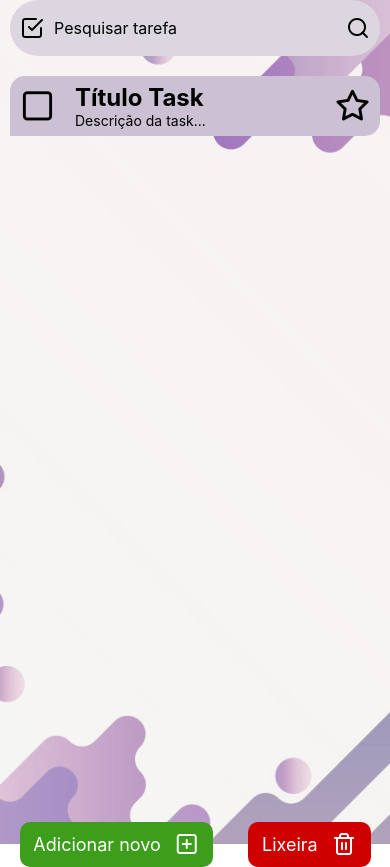
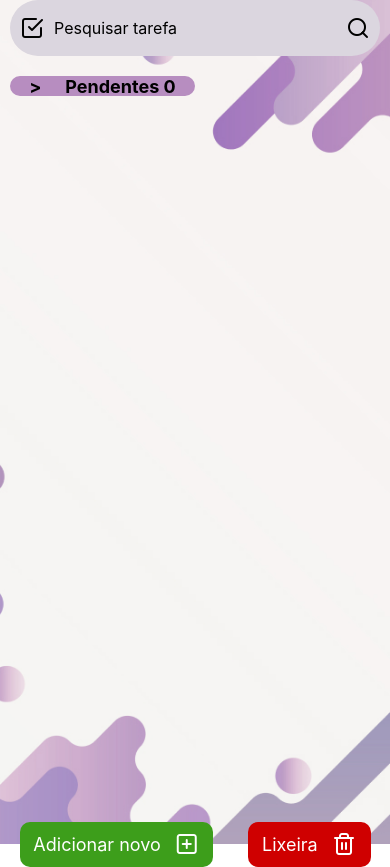
Before and after one commit to JoabeAndrade/To-Do, a React Native app: screen /Home in a window 390 px wide. Built offline with nearby package versions, Linux system fonts and the light colour scheme.

Commit message:
Componente (Pendente) finalizado

```diff
--- a/src/components/FooterButton/index.tsx
+++ b/src/components/FooterButton/index.tsx
@@ -11,7 +11,11 @@ import {
 import { Modal, View, Animated, Easing } from "react-native";
 import { AddTask } from "../modal/addTask";
 
-export function FooterButton() {
+interface FooterButtonProps {
+  onAddTask: (task: { title: string; description: string }) => void;
+}
+
+export function FooterButton({ onAddTask }: FooterButtonProps) {
   const [modalVisible, setModalVisible] = useState(false);
   const animation = useRef(new Animated.Value(0)).current;
 
@@ -64,7 +68,7 @@ export function FooterButton() {
             alignItems: "center",
           }}
         >
-          <AddTask closeModal={closeModal} />
+          <AddTask closeModal={closeModal} onAddTask={onAddTask} />
         </View>
       </Modal>
     </ContainerFooter>
--- a/src/components/Task/index.tsx
+++ b/src/components/Task/index.tsx
@@ -8,7 +8,12 @@ import {
 } from "./styles";
 import Feather from "@expo/vector-icons/Feather";
 
-export function Task() {
+interface TaskProps {
+  title: string;
+  description: string;
+}
+
+export function Task({ title, description }: TaskProps) {
   return (
     <ContainerTask>
       <Check>
@@ -16,8 +21,8 @@ export function Task() {
           <Feather name="square" size={35} color="black" />
         </TouchableOpacity>
         <TaskButtonStatus>
-          <TaskTitle>Título Task</TaskTitle>
-          <Text>Descrição da task...</Text>
+          <TaskTitle>{title}</TaskTitle>
+          <Text>{description}</Text>
         </TaskButtonStatus>
       </Check>
       <Favorite>
--- a/src/components/modal/addTask/index.tsx
+++ b/src/components/modal/addTask/index.tsx
@@ -1,4 +1,5 @@
 import { TextInput, Text, TouchableOpacity } from "react-native";
+import { useState } from "react";
 import {
   TitleCardAdd,
   TopCardAdd,
@@ -13,9 +14,18 @@ import { Feather } from "@expo/vector-icons";
 
 interface AddTaskProps {
   closeModal: () => void;
+  onAddTask: (task: { title: string; description: string }) => void;
 }
 
-export function AddTask({ closeModal }: AddTaskProps) {
+export function AddTask({ closeModal, onAddTask }: AddTaskProps) {
+  const [title, setTitle] = useState<string>("");
+  const [description, setDescription] = useState<string>("");
+
+  const handleAddTask = () => {
+    if (title && description) {
+      onAddTask({ title, description });
+    }
+  };
   return (
     <Containertask>
       <TopCardAdd>
@@ -31,7 +41,11 @@ export function AddTask({ closeModal }: AddTaskProps) {
       </TopCardAdd>
       <TitleCardAdd>
         <Texts>Titulo da Task</Texts>
-        <InputAdd placeholder="Digite um titulo"></InputAdd>
+        <InputAdd
+          placeholder="Digite um titulo"
+          value={title}
+          onChangeText={setTitle}
+        ></InputAdd>
       </TitleCardAdd>
       <DetailsCardAdd>
         <Texts>Detalhes</Texts>
@@ -40,9 +54,11 @@ export function AddTask({ closeModal }: AddTaskProps) {
           placeholder="Digite uma descrição"
           multiline={true}
           numberOfLines={5}
+          value={description}
+          onChangeText={setDescription}
         ></InputAdd>
       </DetailsCardAdd>
-      <ButtonAdd>
+      <ButtonAdd onPress={handleAddTask}>
         <TextButton>Adicionar</TextButton>
       </ButtonAdd>
     </Containertask>
--- a/src/screens/Home/index.tsx
+++ b/src/screens/Home/index.tsx
@@ -1,10 +1,36 @@
+import { useState } from "react";
 import { FooterButton } from "../../components/FooterButton";
 import { Input } from "../../components/Input";
 import { Task } from "../../components/Task";
-import { Container, BackgroundImage, KeyBoard, Footer } from "./styles";
-import { Platform } from "react-native";
+import {
+  Container,
+  BackgroundImage,
+  KeyBoard,
+  Footer,
+  Expanded,
+  ButtonExpanded,
+} from "./styles";
+import { Platform, View, Text, TouchableOpacity } from "react-native";
+import { AddTask } from "../../components/modal/addTask";
+
+interface TaskProps {
+  title: string;
+  description: string;
+}
 
 export function Home() {
+  const [tasks, setTasks] = useState<TaskProps[]>([]);
+  const [modalVisible, setModalVisible] = useState(false);
+  const [isExpanded, setIsExpanded] = useState<boolean>(false);
+
+  const handleAddTask = (newTask: TaskProps) => {
+    setTasks([...tasks, newTask]);
+    setModalVisible(false);
+  };
+
+  const toggleTasksVisibility = () => {
+    setIsExpanded((prev) => !prev);
+  };
   return (
     <KeyBoard behavior={Platform.OS === "ios" ? "padding" : "height"}>
       <BackgroundImage
@@ -12,10 +38,33 @@ export function Home() {
       >
         <Container style={{ marginHorizontal: 10 }}>
           <Input />
-          <Task />
+          <Expanded>
+            <ButtonExpanded
+              onPress={toggleTasksVisibility}
+              style={{ flexDirection: "row", alignItems: "center" }}
+            >
+              <Text
+                style={{ fontWeight: "bold", fontSize: 18, marginRight: 5 }}
+              >
+                {isExpanded ? "^" : ">"}
+              </Text>
+              <Text style={{ fontWeight: "bold", fontSize: 18 }}>
+                Pendentes {tasks.length}
+              </Text>
+            </ButtonExpanded>
+
+            {isExpanded &&
+              tasks.map((task, index) => (
+                <Task
+                  key={index}
+                  title={task.title}
+                  description={task.description}
+                />
+              ))}
+          </Expanded>
         </Container>
         <Footer>
-          <FooterButton />
+          <FooterButton onAddTask={handleAddTask} />
         </Footer>
       </BackgroundImage>
     </KeyBoard>
--- a/src/screens/Home/styles.ts
+++ b/src/screens/Home/styles.ts
@@ -8,6 +8,19 @@ export const KeyBoard = styled(KeyboardAvoidingView)`
 export const Container = styled.SafeAreaView`
   flex: 1;
   padding-top: ${Platform.OS === "android" ? 56 : 0}px;
+`;
+
+export const Expanded = styled.View`
+  margin-top: 20px;
+`;
+
+export const ButtonExpanded = styled.TouchableOpacity`
+  background-color: #b78dc0;
+  width: 50%;
+  height: 30%;
+  padding: 10px;
+  border-radius: 28px;
+  justify-content: space-around;
 `;
 
 export const Footer = styled.View`
```
